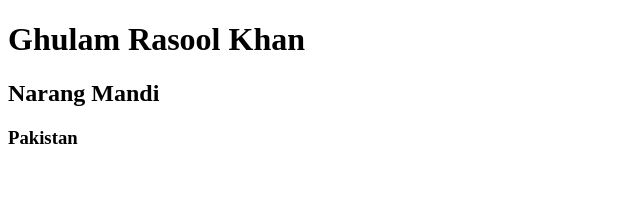
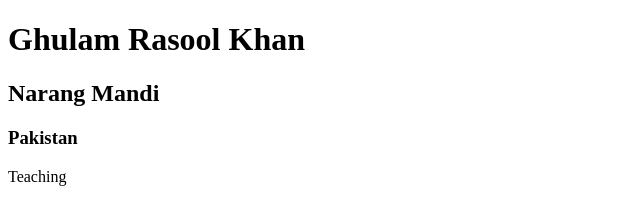
Before and after one commit to Ghulam-Rasool-Khan/haha, a plain HTML site: page index.html in a window 1280 px wide. Shown: the full height of the page, 0-640 px from the left. Drawn offline with Linux system fonts and the light colour scheme.

Commit message:
Reapply "profession"
This reverts commit 8582ba2b2de7bd3f1a97f90bb727a034ca13f7fa.

```diff
--- a/index.html
+++ b/index.html
@@ -9,6 +9,7 @@
     <h1>Ghulam Rasool Khan</h1>
     <h2>Narang Mandi</h2>
     <h3>Pakistan</h3>
+    <p>Teaching</p>
 
   </body>
 </html>
```
